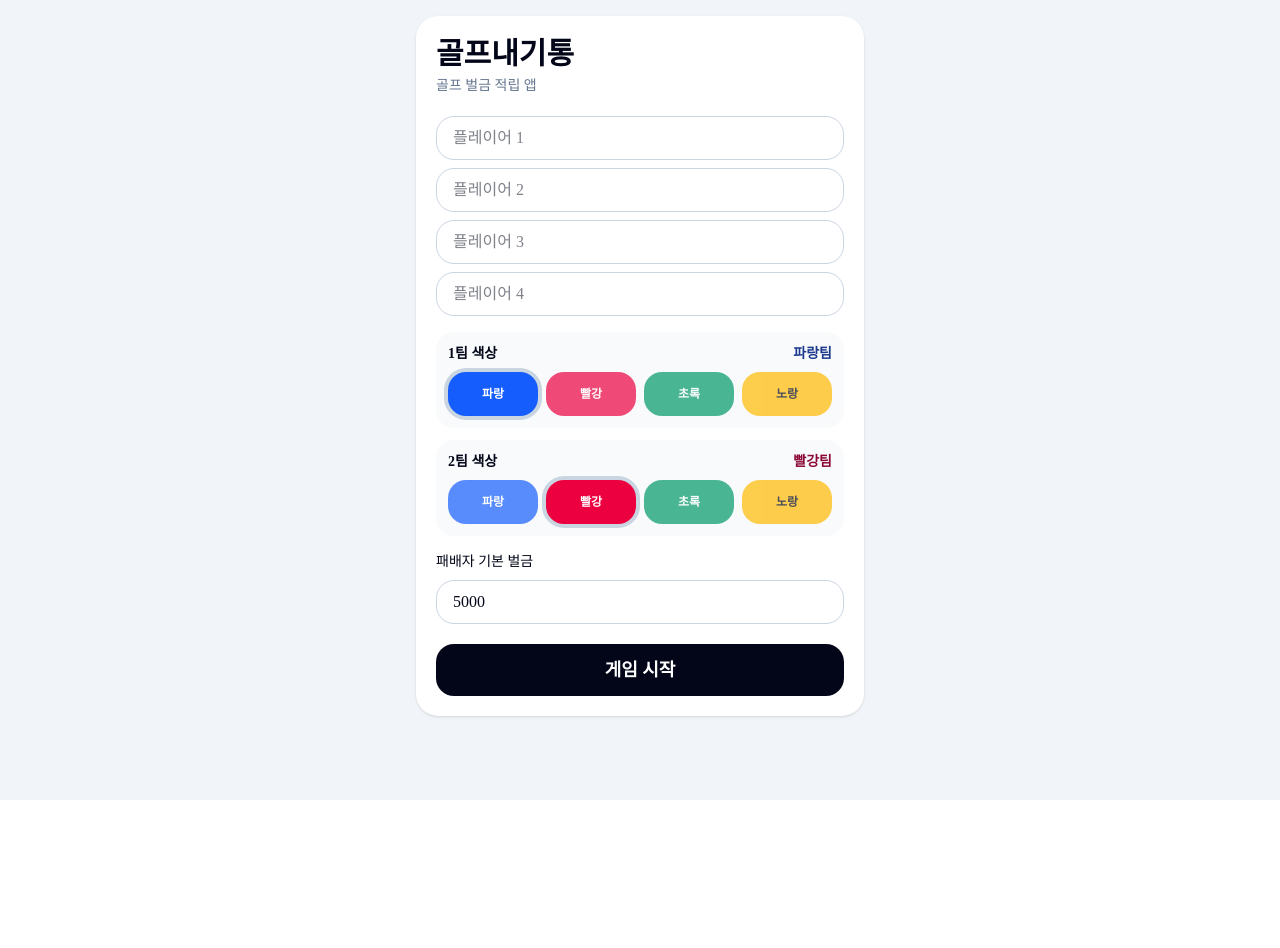
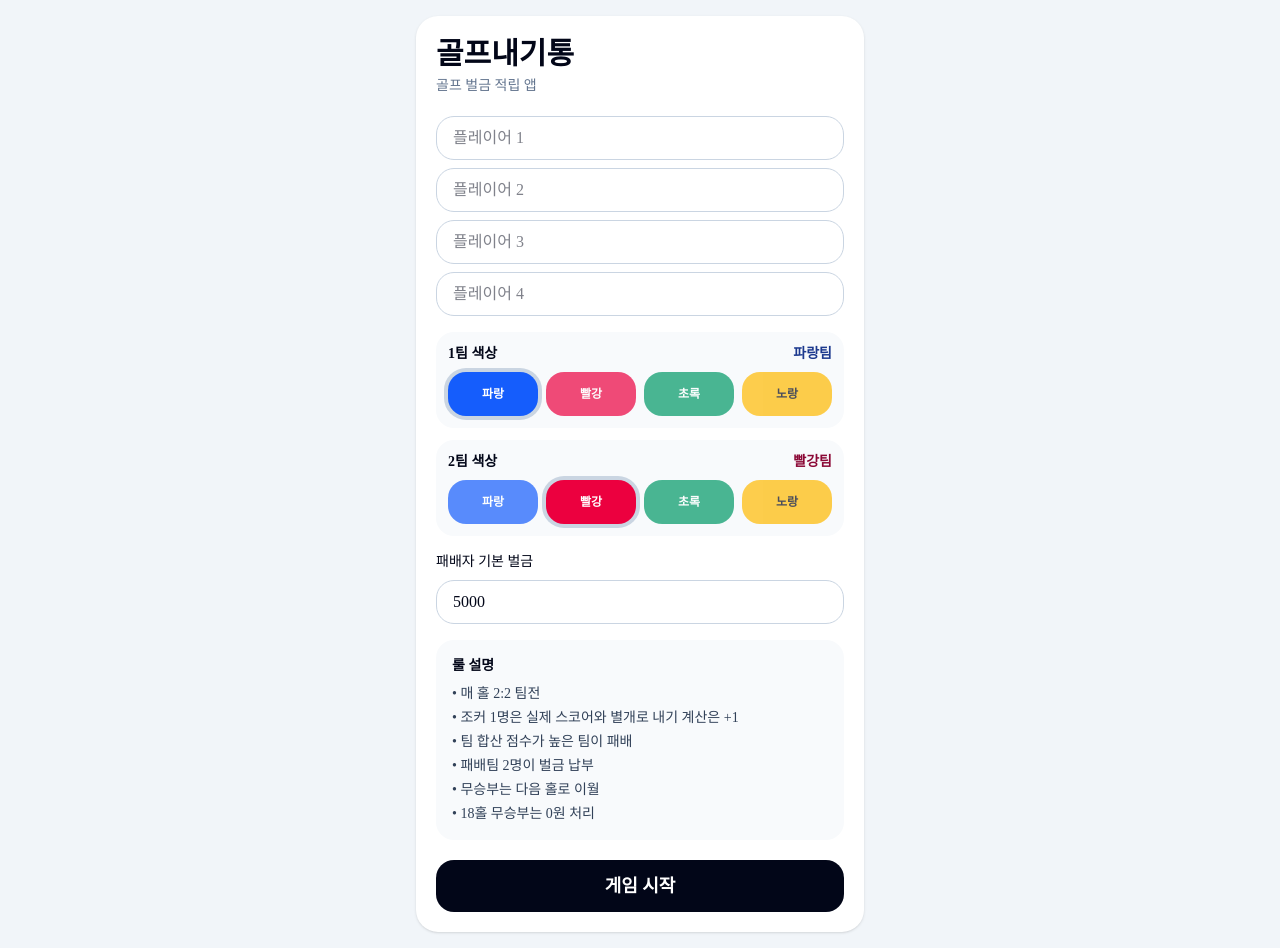
Before and after one commit to trueman92/golf-naegitong, a Next.js app: page / in a window 1280 px wide. Before the commit the page ends 800 px from the top, so only its background shows below. Built offline with nearby package versions, Linux system fonts and the light colour scheme.

Commit message:
change title

```diff
--- a/app/page.tsx
+++ b/app/page.tsx
@@ -452,6 +452,19 @@ export default function Page() {
               />
             </div>
 
+            <div className="mt-4 rounded-2xl bg-slate-50 p-4 text-sm text-slate-700">
+              <div className="mb-2 font-black text-slate-950">룰 설명</div>
+
+              <ul className="space-y-1">
+                <li>• 매 홀 2:2 팀전</li>
+                <li>• 조커 1명은 실제 스코어와 별개로 내기 계산은 +1</li>
+                <li>• 팀 합산 점수가 높은 팀이 패배</li>
+                <li>• 패배팀 2명이 벌금 납부</li>
+                <li>• 무승부는 다음 홀로 이월</li>
+                <li>• 18홀 무승부는 0원 처리</li>
+              </ul>
+            </div>
+
             <button
               onClick={startGame}
               className="mt-5 w-full rounded-2xl bg-slate-950 py-3 text-lg font-bold text-white"
```
